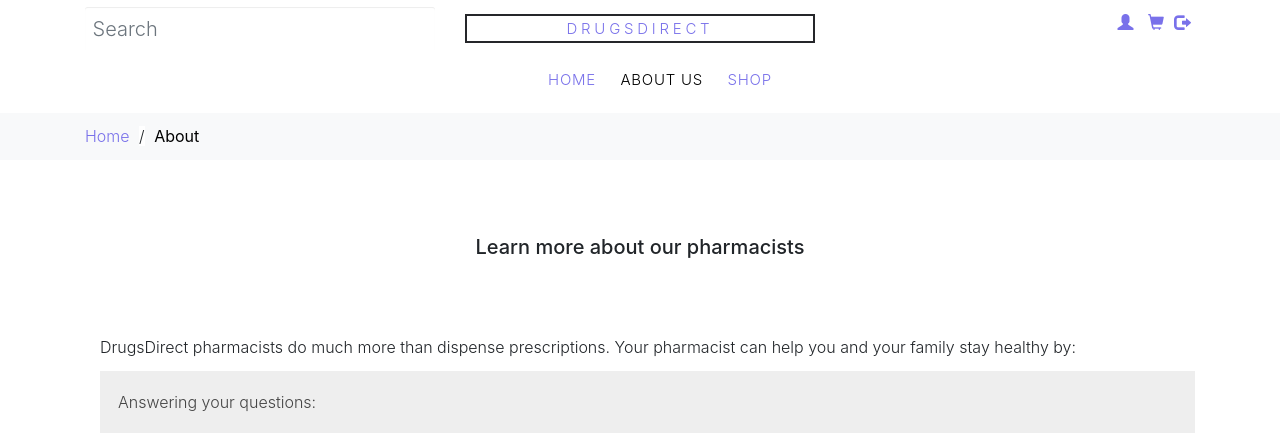
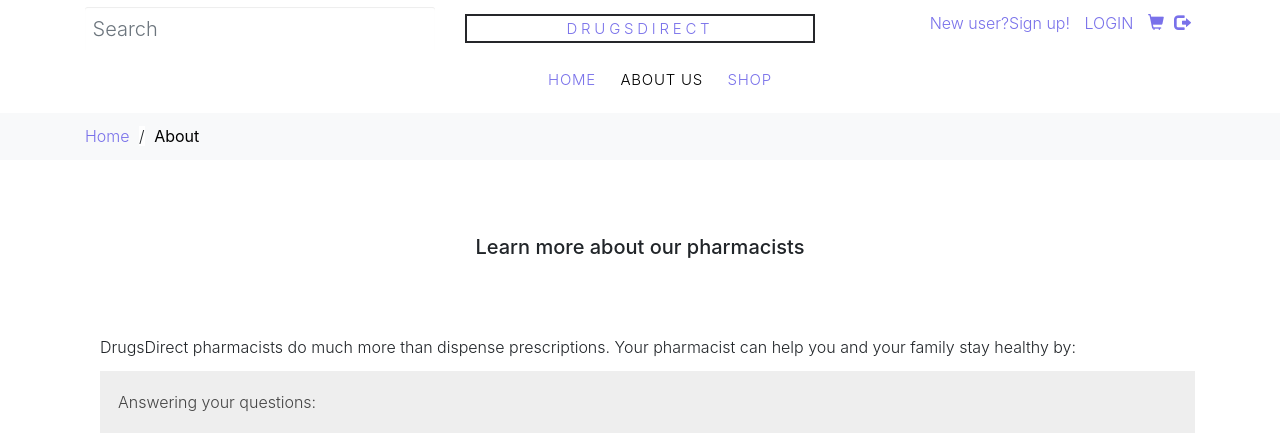
Before and after one commit to sanujk15/pharmacy, a PHP site: page /about.php in a window 1280 px wide. Shown: the top 433 px of the page. Run offline with PHP 8.4, Linux system fonts and the light colour scheme.

Commit message:
Final Change

```diff
--- a/about.php
+++ b/about.php
@@ -51,7 +51,8 @@ if(isset($_GET["pageno"])){
             <div class="text-right col-6 col-md-4 order-3 order-md-3">
               <div class="site-top-icons">
                 <ul>
-                  <li><a href="signup.php"><span class="icon glyphicon glyphicon-user"></span></a></li>
+                  <li><a href="signup.php">New user?Sign up!</a></li>
+                  <li><a href="login.php">LOGIN</a></li>
                   <li><a href="cart.php" class="site-cart"><span class="icon glyphicon glyphicon-shopping-cart"></span>
                   <li><a href="logout.php"><span class="glyphicon glyphicon-log-out"></span></a></li>
                     </a>
```
